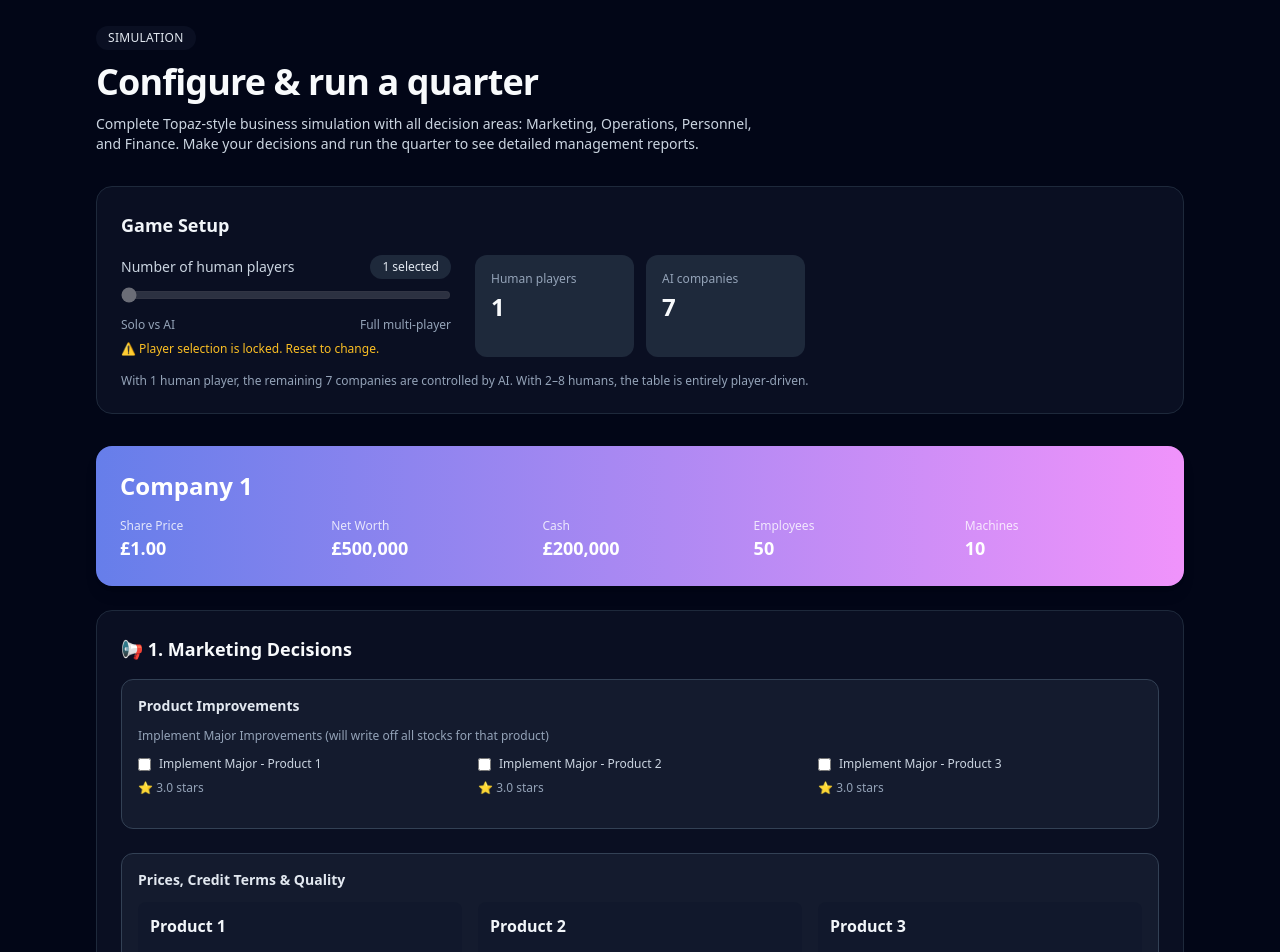
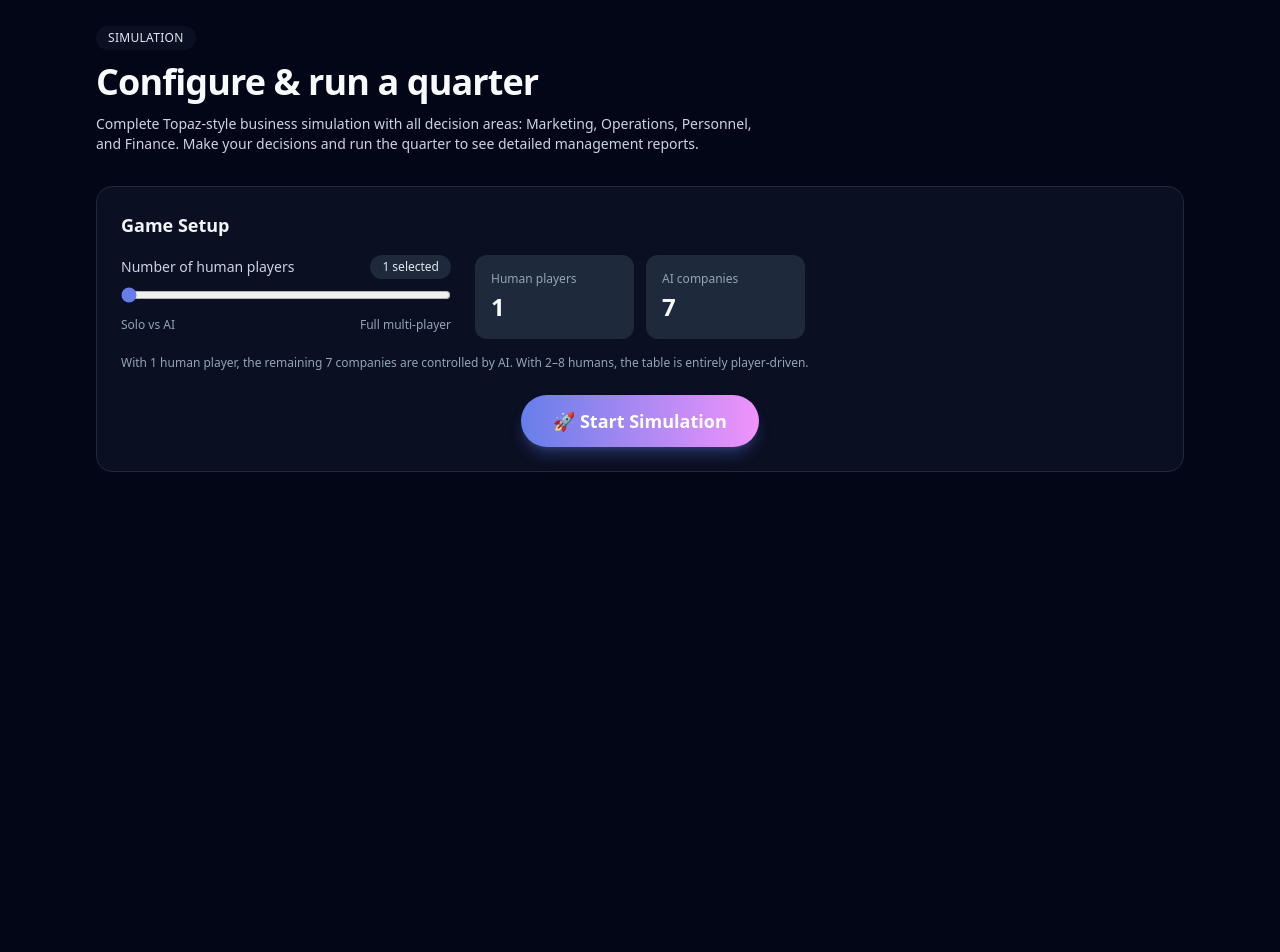
Before and after one commit to mohammedsuhaib579-art/TopazVBE-Vercel-, a Next.js app in the folder vercel_app/: page /simulate in a window 1280 px wide. Shown: the top 952 px of the page. After the commit the page ends 800 px from the top, so only its background shows below. Built offline with nearby package versions, Linux system fonts and the light colour scheme.

Commit message:
Update page.tsx

```diff
--- a/vercel_app/app/simulate/page.tsx
+++ b/vercel_app/app/simulate/page.tsx
@@ -25,6 +25,7 @@ type ApiResponse = {
 
 export default function SimulatePage() {
   const [config, setConfig] = useState<PlayerConfig>({ humans: 1 });
+  const [gameStarted, setGameStarted] = useState(false);
   const [selectedPlayer, setSelectedPlayer] = useState<number | null>(null);
   const [playerLocked, setPlayerLocked] = useState(false);
   const [isRunning, setIsRunning] = useState(false);
@@ -52,6 +53,8 @@ export default function SimulatePage() {
 
   // Initialize company states
   useEffect(() => {
+    if (!gameStarted) return;
+
     const states = new Map();
     for (let i = 0; i < config.humans; i++) {
       states.set(i, {
@@ -69,20 +72,38 @@ export default function SimulatePage() {
       });
     }
     setCompanyStates(states);
-    // Reset player selection when number of players changes
-    if (config.humans > 1 && !playerLocked) {
+    // Reset player selection when number of players changes (only if game not started)
+    if (config.humans > 1 && !playerLocked && gameStarted) {
       setSelectedPlayer(null);
       setAllPlayerDecisions(new Map());
     }
-  }, [config.humans, playerLocked]);
+  }, [config.humans, playerLocked, gameStarted]);
 
-  // Auto-select player 0 for single player mode
+  // Auto-select player 0 for single player mode after game starts
   useEffect(() => {
-    if (config.humans === 1 && selectedPlayer === null) {
+    if (gameStarted && config.humans === 1 && selectedPlayer === null) {
       setSelectedPlayer(0);
       setPlayerLocked(true);
     }
-  }, [config.humans, selectedPlayer]);
+  }, [gameStarted, config.humans, selectedPlayer]);
+
+  const handleStartGame = () => {
+    setGameStarted(true);
+    // Auto-select player 0 for single player
+    if (config.humans === 1) {
+      setSelectedPlayer(0);
+      setPlayerLocked(true);
+    }
+  };
+
+  const handleResetGame = () => {
+    setGameStarted(false);
+    setSelectedPlayer(null);
+    setPlayerLocked(false);
+    setAllPlayerDecisions(new Map());
+    setReports(null);
+    setError(null);
+  };
 
   const handlePlayerSelect = (playerIdx: number) => {
     if (!playerLocked) {
@@ -214,20 +235,20 @@ export default function SimulatePage() {
               max={8}
               value={config.humans}
               onChange={(e) => {
-                if (!playerLocked) {
+                if (!gameStarted) {
                   setConfig({ humans: Number(e.target.value) });
                 }
               }}
-              disabled={playerLocked}
+              disabled={gameStarted}
               className="w-full accent-primary-500 disabled:opacity-50"
             />
             <div className="flex justify-between text-xs text-slate-400">
               <span>Solo vs AI</span>
               <span>Full multi‑player</span>
             </div>
-            {playerLocked && (
+            {gameStarted && (
               <p className="text-xs text-amber-400">
-                ⚠️ Player selection is locked. Reset to change.
+                ⚠️ Game configuration is locked. Reset to change.
               </p>
             )}
           </div>
@@ -260,10 +281,34 @@ export default function SimulatePage() {
           With 1 human player, the remaining 7 companies are controlled by AI. With 2–8 humans, the
           table is entirely player‑driven.
         </p>
+
+        {/* Start Game Button */}
+        {!gameStarted && (
+          <div className="mt-6 flex justify-center">
+            <button
+              onClick={handleStartGame}
+              className="rounded-full bg-gradient-to-r from-primary-500 to-accent-500 px-8 py-3 text-lg font-semibold text-white shadow-lg shadow-primary-500/30 transition hover:-translate-y-0.5 hover:shadow-xl"
+            >
+              🚀 Start Simulation
+            </button>
+          </div>
+        )}
+
+        {/* Reset Game Button */}
+        {gameStarted && (
+          <div className="mt-4 flex justify-center">
+            <button
+              onClick={handleResetGame}
+              className="rounded-lg border border-slate-600 bg-slate-800 px-4 py-2 text-sm text-slate-300 hover:bg-slate-700"
+            >
+              Reset Game Configuration
+            </button>
+          </div>
+        )}
       </section>
 
       {/* Player Selection (Multiplayer only) */}
-      {config.humans > 1 && !playerLocked && (
+      {gameStarted && config.humans > 1 && !playerLocked && (
         <section className="rounded-2xl border border-slate-800 bg-slate-900/60 p-6">
           <h2 className="mb-4 text-lg font-semibold text-slate-100">Select Your Company</h2>
           <p className="mb-4 text-sm text-slate-300">
@@ -311,7 +356,7 @@ export default function SimulatePage() {
       )}
 
       {/* Decision Forms */}
-      {!reports && currentCompanyState && selectedPlayer !== null && (
+      {gameStarted && !reports && currentCompanyState && selectedPlayer !== null && (
         <div className="space-y-6">
           {/* Show all player decision status for multiplayer */}
           {config.humans > 1 && (
```
